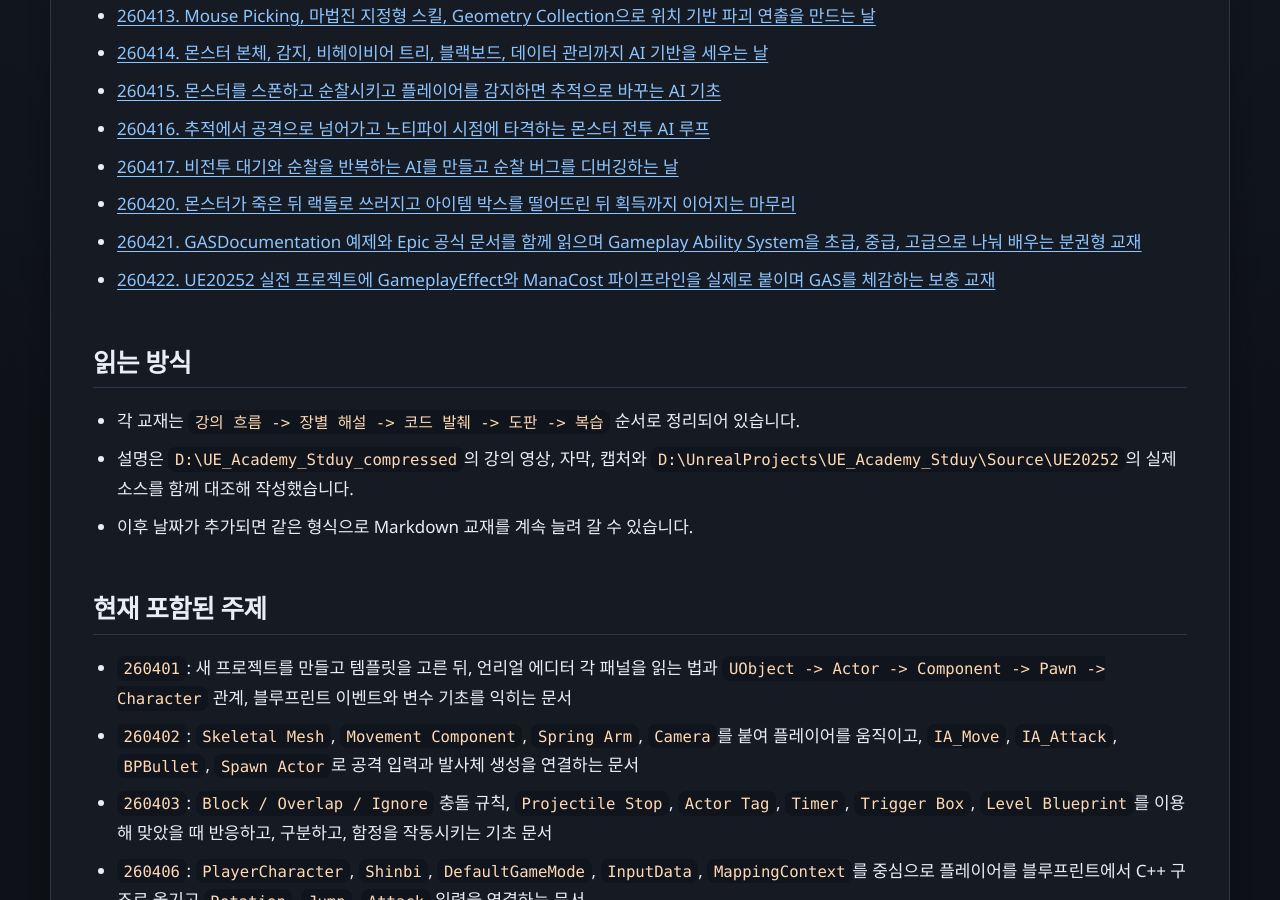
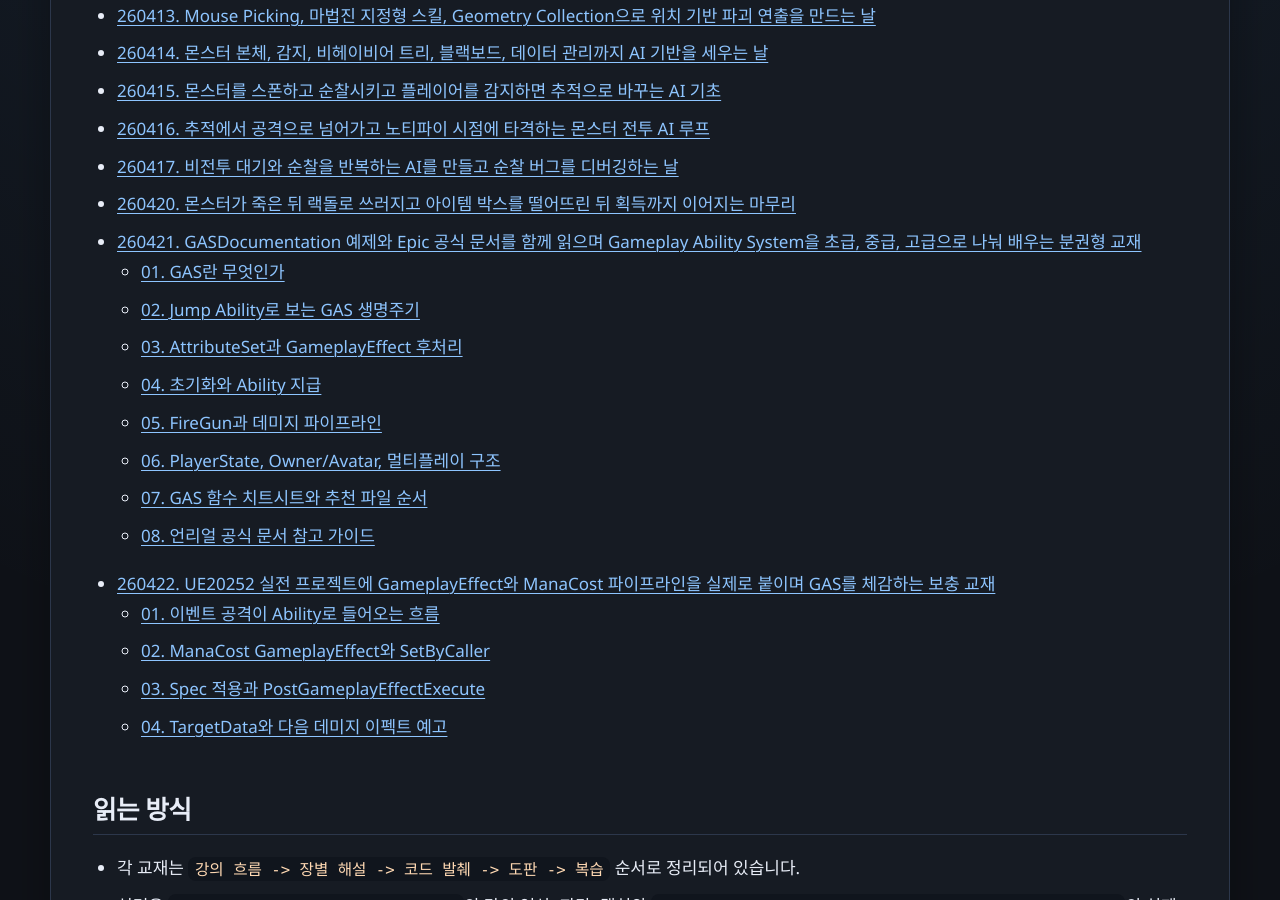
Before and after one commit to 2009ejsvk/ue-lecture-books, a Jekyll site: the page built from index.md, in a window 1280 px wide and 900 px high, scrolled down 712 px. Built offline with Jekyll 4.4.1, drawn with Linux system fonts in a browser that asks for light colours.

Commit message:
Add sub-lesson links to root index

```diff
--- a/index.md
+++ b/index.md
@@ -24,7 +24,19 @@ title: UE Lecture Books
 - [260417. 비전투 대기와 순찰을 반복하는 AI를 만들고 순찰 버그를 디버깅하는 날](./260417/)
 - [260420. 몬스터가 죽은 뒤 랙돌로 쓰러지고 아이템 박스를 떨어뜨린 뒤 획득까지 이어지는 마무리](./260420/)
 - [260421. GASDocumentation 예제와 Epic 공식 문서를 함께 읽으며 Gameplay Ability System을 초급, 중급, 고급으로 나눠 배우는 분권형 교재](./260421/)
+  - [01. GAS란 무엇인가](./260421/01_beginner_gas_overview/)
+  - [02. Jump Ability로 보는 GAS 생명주기](./260421/02_beginner_jump_ability/)
+  - [03. AttributeSet과 GameplayEffect 후처리](./260421/03_intermediate_attributes_and_effects/)
+  - [04. 초기화와 Ability 지급](./260421/04_intermediate_initialization_and_granting/)
+  - [05. FireGun과 데미지 파이프라인](./260421/05_advanced_firegun_and_damage_pipeline/)
+  - [06. PlayerState, Owner/Avatar, 멀티플레이 구조](./260421/06_advanced_playerstate_and_multiplayer/)
+  - [07. GAS 함수 치트시트와 추천 파일 순서](./260421/07_appendix_cheatsheet/)
+  - [08. 언리얼 공식 문서 참고 가이드](./260421/08_appendix_official_docs_reference/)
 - [260422. UE20252 실전 프로젝트에 GameplayEffect와 ManaCost 파이프라인을 실제로 붙이며 GAS를 체감하는 보충 교재](./260422/)
+  - [01. 이벤트 공격이 Ability로 들어오는 흐름](./260422/01_beginner_event_to_asc_and_attribute/)
+  - [02. ManaCost GameplayEffect와 SetByCaller](./260422/02_intermediate_manacost_effect_and_setbycaller/)
+  - [03. Spec 적용과 PostGameplayEffectExecute](./260422/03_intermediate_spec_apply_and_post_execute/)
+  - [04. TargetData와 다음 데미지 이펙트 예고](./260422/04_advanced_targetdata_and_damage_preview/)
 
 ## 읽는 방식
 
```
Also changed, not shown: README.md.
